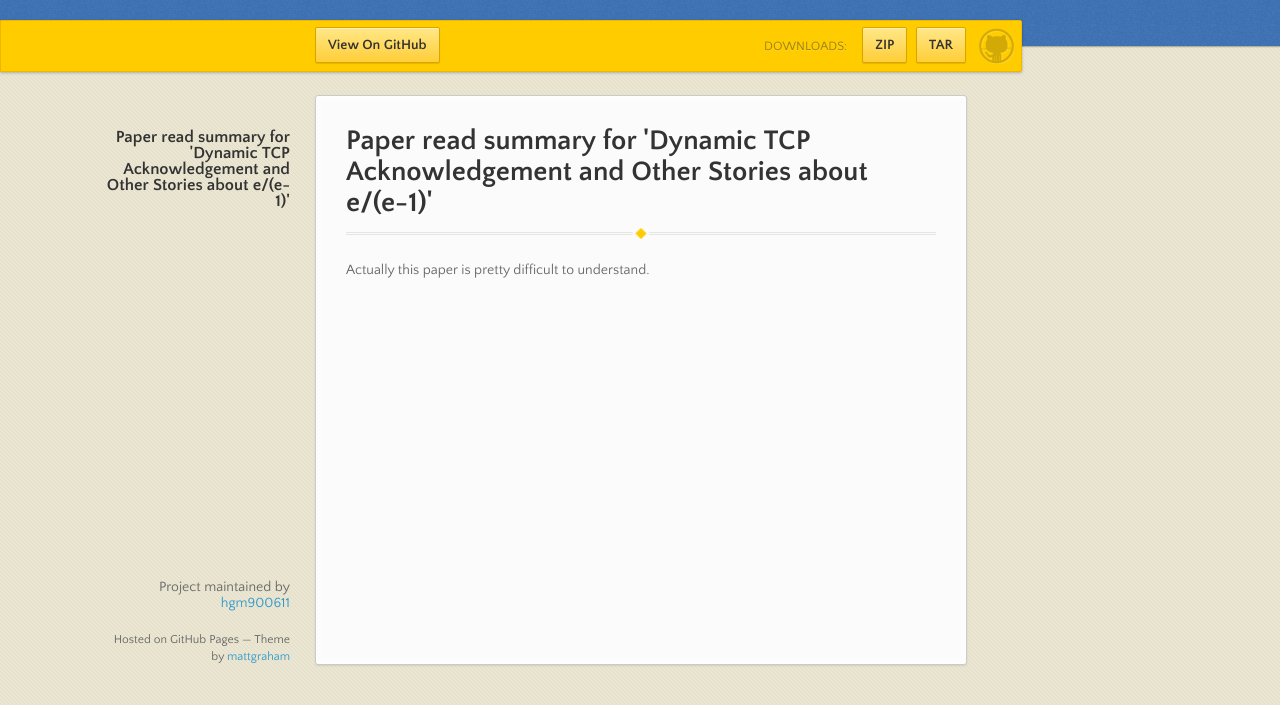
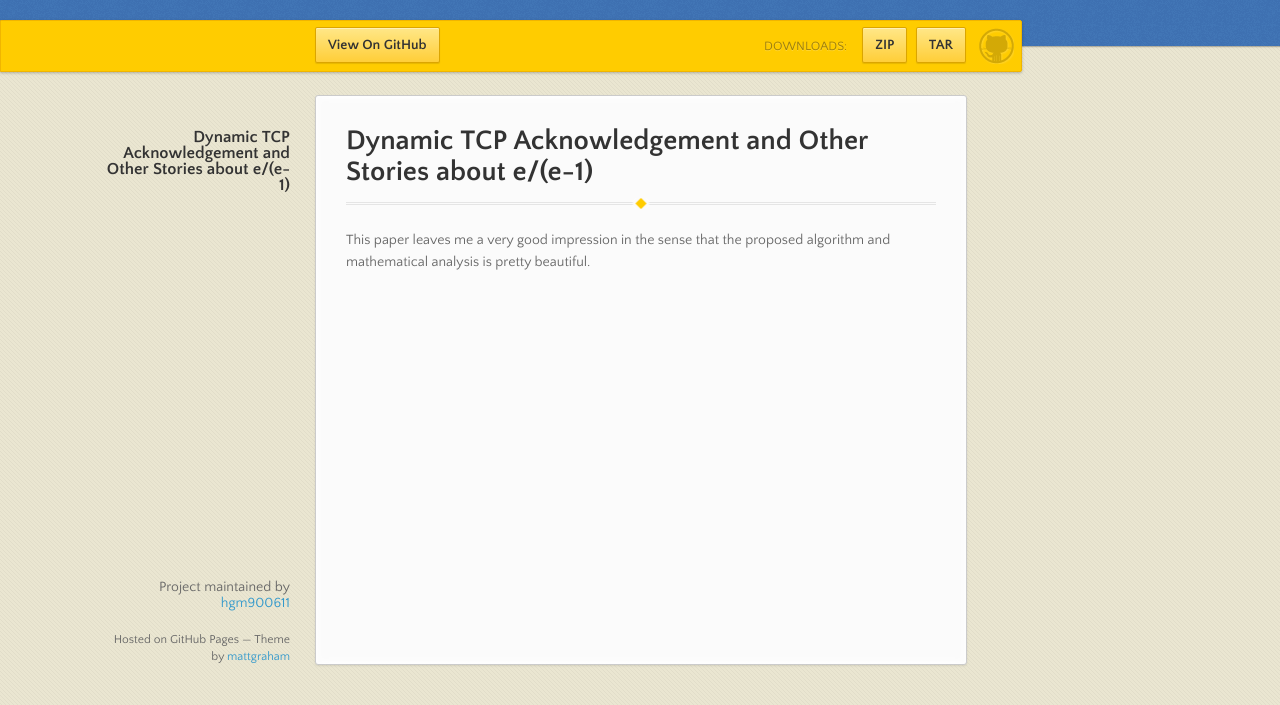
Before and after one commit to hgm900611/Week_1, a plain HTML site: page index.html in a window 1280 px wide. Shown: the part 95-800 px from the top of the page. Drawn offline with nearby package versions, Linux system fonts and the light colour scheme.

```diff
--- a/index.html
+++ b/index.html
@@ -40,9 +40,9 @@
       </nav>
       <section>
         <h1>
-<a name="paper-read-summary-for-dynamic-tcp-acknowledgement-and-other-stories-about-ee-1" class="anchor" href="#paper-read-summary-for-dynamic-tcp-acknowledgement-and-other-stories-about-ee-1"><span class="octicon octicon-link"></span></a>Paper read summary for 'Dynamic TCP Acknowledgement and Other Stories about e/(e-1)'</h1>
+<a name="dynamic-tcp-acknowledgement-and-other-stories-about-ee-1" class="anchor" href="#dynamic-tcp-acknowledgement-and-other-stories-about-ee-1"><span class="octicon octicon-link"></span></a>Dynamic TCP Acknowledgement and Other Stories about e/(e-1)</h1>
 
-<hr><p>Actually this paper is pretty difficult to understand.</p>
+<hr><p>This paper leaves me a very good impression in the sense that the proposed algorithm and mathematical analysis is pretty beautiful. </p>
       </section>
       <footer>
         <p>Project maintained by <a href="https://github.com/hgm900611">hgm900611</a></p>
--- a/params.json
+++ b/params.json
@@ -1 +1 @@
-{"name":"Paper Read Summary in Week 1","tagline":"","body":"# Paper read summary for 'Dynamic TCP Acknowledgement and Other Stories about e/(e-1)'\r\n***\r\nActually this paper is pretty difficult to understand.","google":"","note":"Don't delete this file! It's used internally to help with page regeneration."}
+{"name":"Paper Read Summary in Week 1","tagline":"","body":"# Dynamic TCP Acknowledgement and Other Stories about e/(e-1)\r\n***\r\nThis paper leaves me a very good impression in the sense that the proposed algorithm and mathematical analysis is pretty beautiful. ","google":"","note":"Don't delete this file! It's used internally to help with page regeneration."}
```
